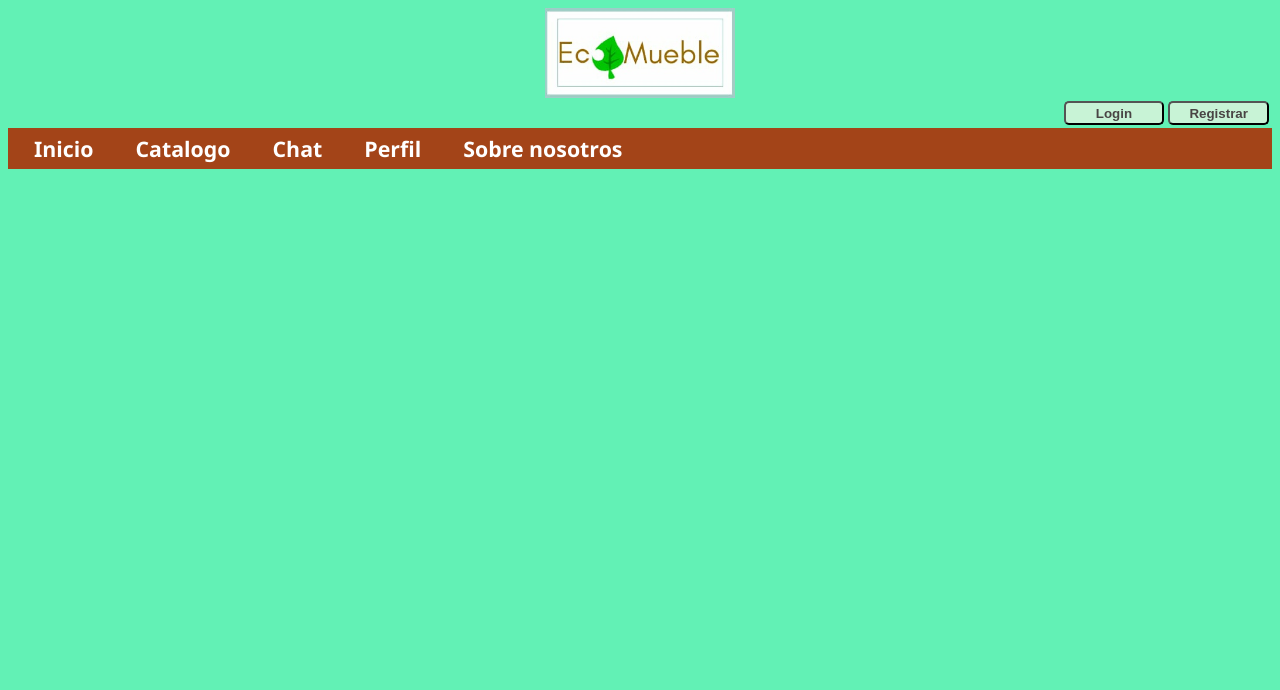
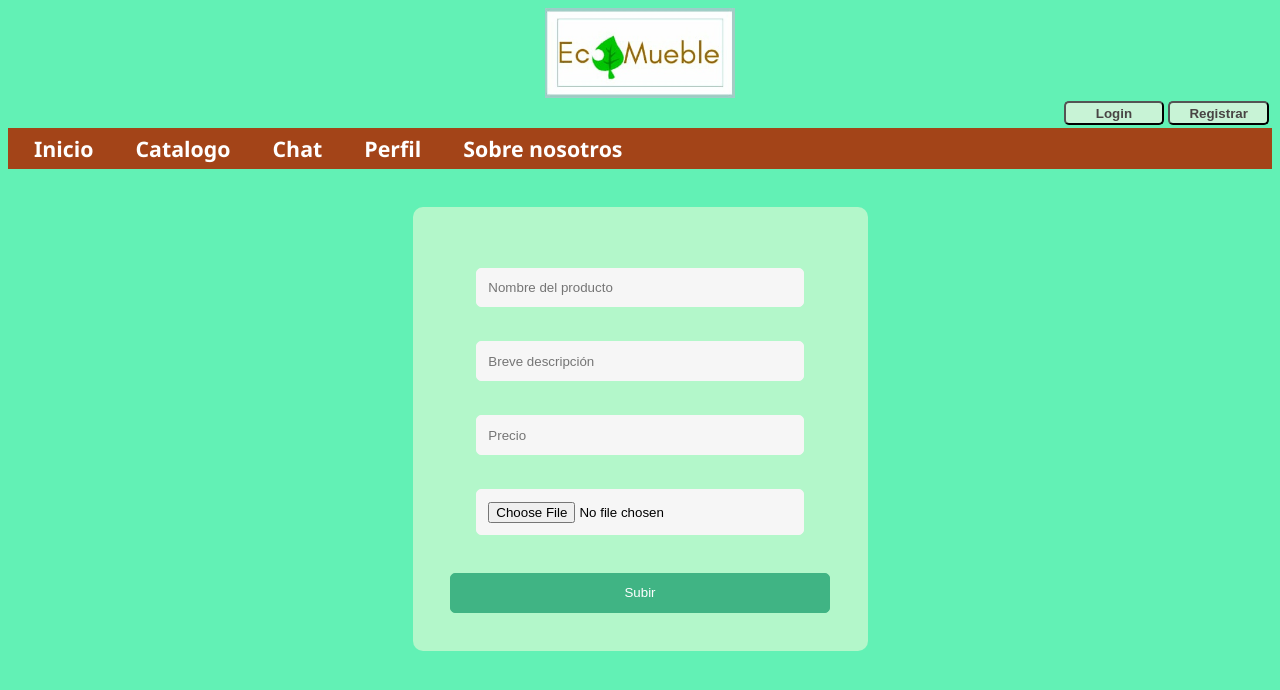
Before and after one commit to GuillermoOvejeroSanchez/ecomueble, a PHP site: page /subir in a window 1280 px wide. Shown: the top 690 px of the page. Run offline with PHP 8.4, Linux system fonts and the light colour scheme.

Commit message:
Más cosos de subir
Por fi miradlo bien

```diff
--- a/app/views/subir.php
+++ b/app/views/subir.php
@@ -13,7 +13,19 @@
             require("./common/cabecera.php");
         ?>
         <div class="contenido">
-
+            <?php
+                echo '<form action="../controllers/subir.php" method="post" enctype="multipart/form-data">';
+                if (isset($_SESSION['fail_msg'])) {
+                    echo '<div>'.$_SESSION['fail_msg'].'</div>';
+                }
+                unset($_SESSION['fail_msg']);
+            ?>
+                <div><input type='text' name='productname' placeholder='Nombre del producto' required /></div>
+                <div><input type='text' name='description' placeholder='Breve descripción' required /></div>
+                <div><input type='text' name='price' placeholder='Precio' required /></div>
+                <div><input type='file' name='imagen' placeholder='Inserte imagen' /></div>
+                <div> <button type='submit' name='submit_subir'>Subir</button></div>
+            </form>
 
         </div>
     </div> <!-- Fin del contenedor -->
```
